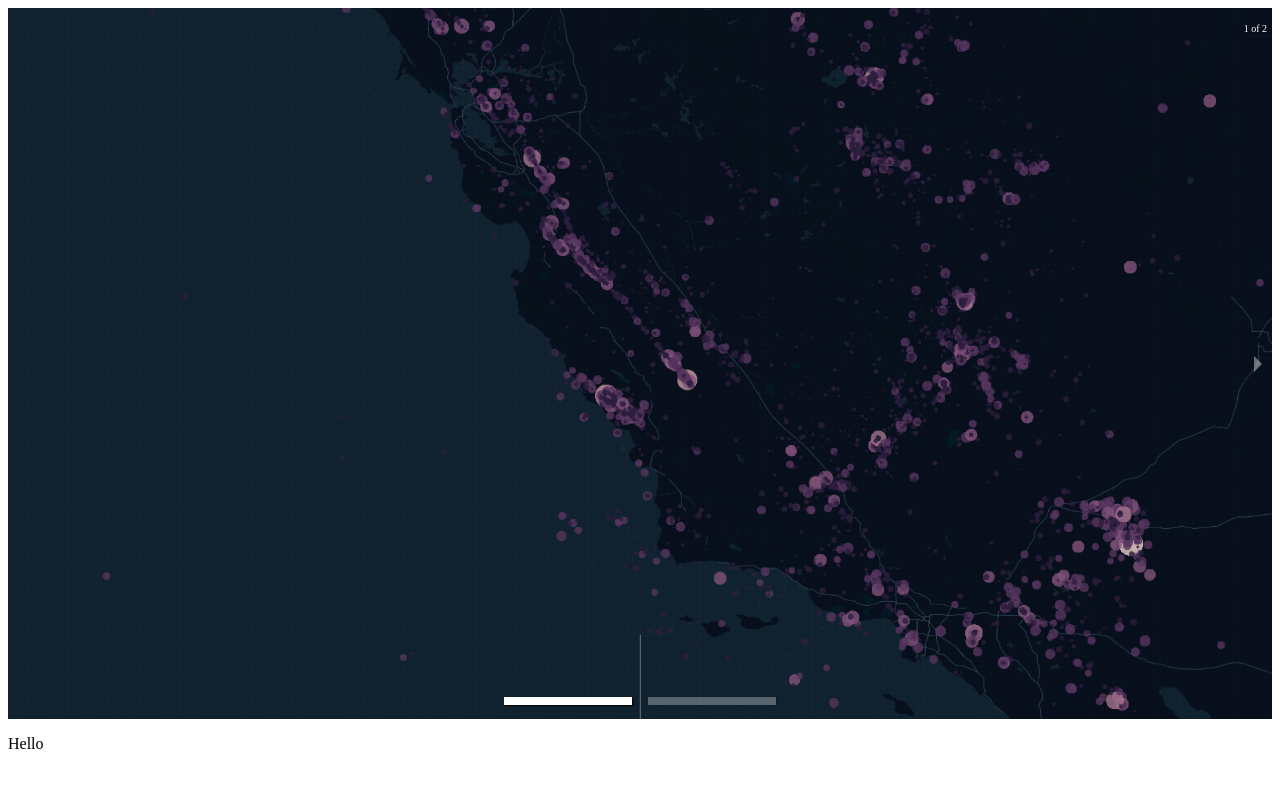
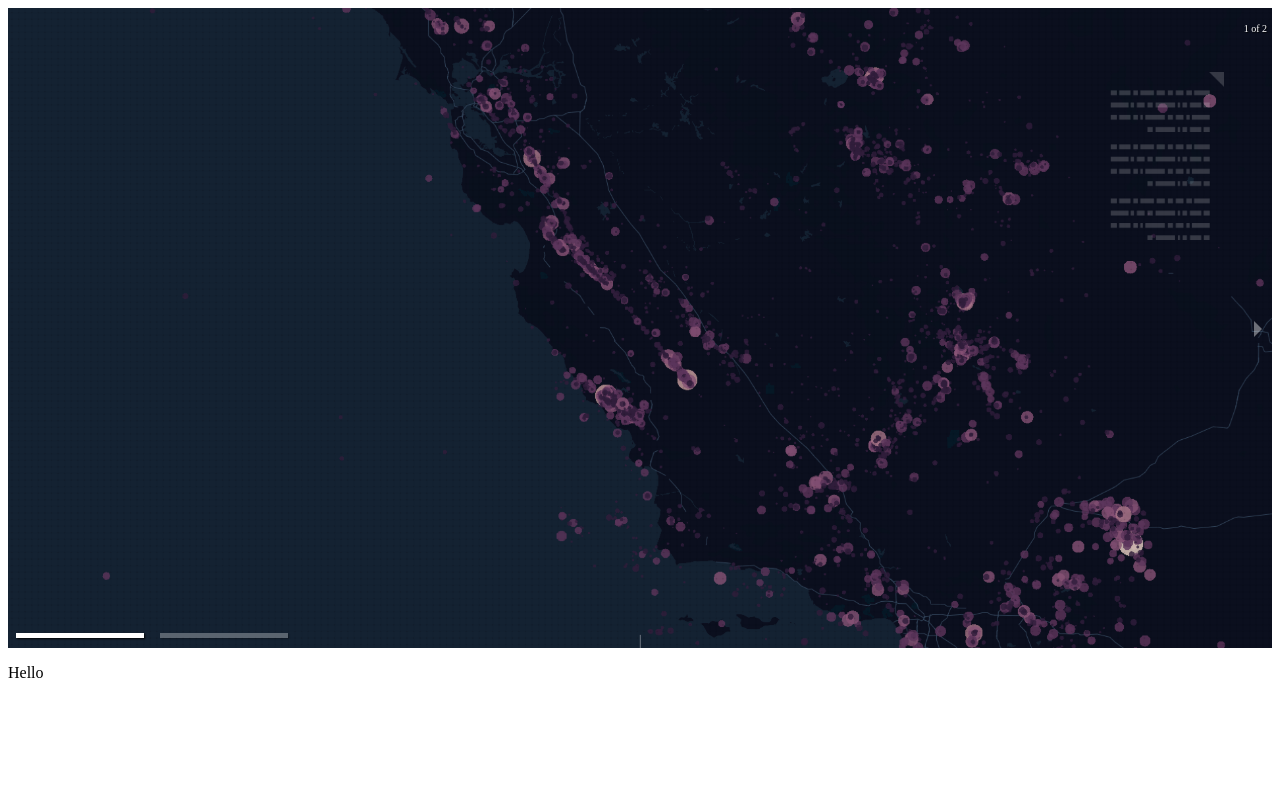
Before and after one commit to CodeForAfrica/sensors.AFRICA-SeaSensors, a Gatsby app: page / in a window 1280 px wide. Shown: the top 788 px of the page. Built offline with nearby package versions, Linux system fonts and the light colour scheme.

Commit message:
Header component

```diff
--- a/src/components/Header/Header.css
+++ b/src/components/Header/Header.css
@@ -1,4 +1,49 @@
 .carousel .control-dots .dot {
-    border-radius:0;
-    width:8em;
+  border-radius: 0;
+  width: 8em;
+  float: left;
+  height: 0.3em;
 }
+
+.carousel {
+  height: 80vh;
+}
+.gridSize {
+  position: absolute;
+  width: 9% !important;
+  top: 4em;
+  right: 0;
+  margin-right: 3em;
+}
+
+.gridSize img {
+  width: 100%;
+  margin: 0 auto;
+}
+
+.mapSize {
+  width: 90em;
+  height: 50.625em;
+}
+
+.gridParent {
+  position: relative;
+  width: 100%;
+  filter: hue-rotate(10deg);
+  background-size: cover;
+  height: 100%;
+  min-width: 100%;
+  min-height: 100%;
+  background-position: center center;
+}
+
+.carousel-2 {
+  filter: hue-rotate(10deg);
+  background-size: contain;
+}
+
+.carouselImg {
+  width: 100%;
+  margin: 0 auto;
+  background-size: contain;
+}
--- a/src/components/Header/Header.js
+++ b/src/components/Header/Header.js
@@ -1,24 +1,31 @@
-import React from 'react'
+import React, {Component} from 'react'
 import "react-responsive-carousel/lib/styles/carousel.min.css";
-import  { Carousel } from 'react-responsive-carousel'
-import  map  from '../../assets/map.png'
+import {Carousel} from 'react-responsive-carousel'
+import map from '../../assets/map.png'
+import grid from '../../assets/grid.png'
+import SimpleTabs from '../MenuBar/MenuBar'
+import HeaderText from '../HeaderText/HeaderText';
 import './Header.css'
 
-const HeaderCarousel = () => {
-    return (
-        <div>
+class HeaderCarousel extends Component {
+    render() {
+        return <div>
+            <Carousel showArrows={true} showThumbs={false} className='carousel'>
+                <div>
+                    <div className="gridParent">
+                        <img src={map} alt=""/>
+                    </div>
+                    <div className="gridSize">
+                        <img src={grid}/>
+                    </div>
+                </div>
+                <div>
+                    <img src={map} alt="" className="carousel-2"/>
+                </div>
+            </Carousel>
+        </div>
+    }
 
-        <Carousel showArrows={true} showThumbs={false} className=
-        'carousel'>
-            <div>
-                <img src= {map}/>
-            </div>
-            <div>
-                <img src= {map}/>
-            </div>
-        </Carousel>
-        </div>
-    )
 }
 
 export default HeaderCarousel
```
